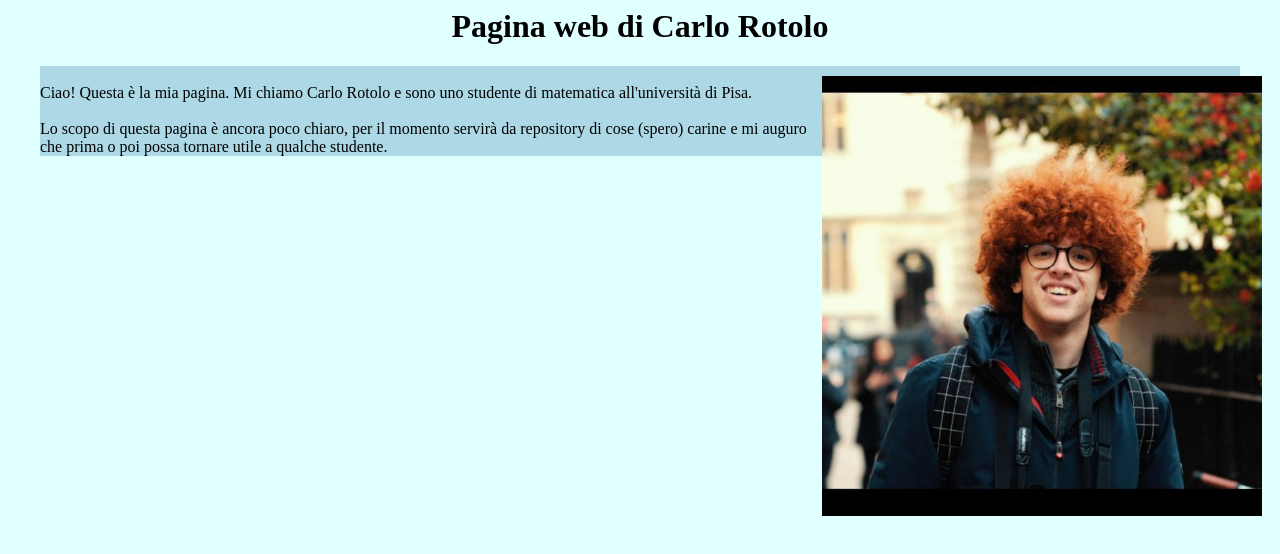
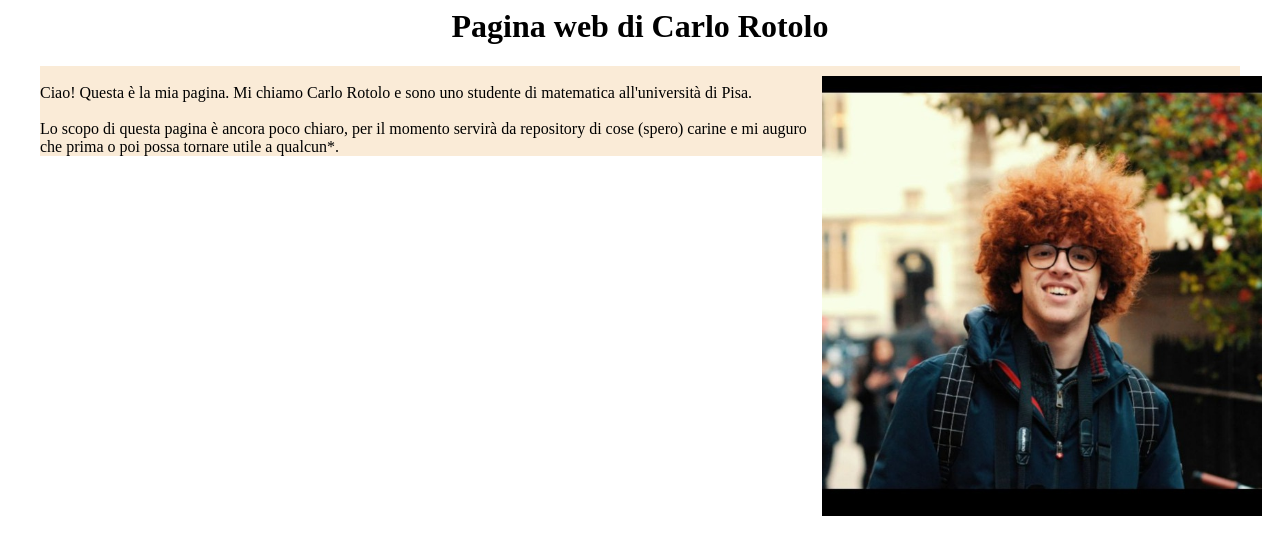
Before and after one commit to crotolo1/crotolo1.github.io, a plain HTML site: page index.html in a window 1280 px wide. Drawn offline with nearby package versions, Linux system fonts and the light colour scheme; some packages are replaced by stand-ins of ours.

Commit message:
cambio colore

```diff
--- a/index.html
+++ b/index.html
@@ -23,5 +23,5 @@
 	uno studente di matematica all'università di Pisa. </br>
 	<br>Lo scopo di questa pagina è ancora poco chiaro, per il momento
 	servirà da repository di cose (spero) carine e mi auguro che prima
-        o poi   possa tornare utile a qualche studente.
+        o poi possa tornare utile a qualcun*.
 	</p>
--- a/stile.css
+++ b/stile.css
@@ -1,8 +1,5 @@
 #principale {
 	width: 1200px;
 	margin: auto;
-	background-color: lightblue;
+	background-color: antiquewhite;
 }
-body {
-	background-color: lightcyan;
-}
```
